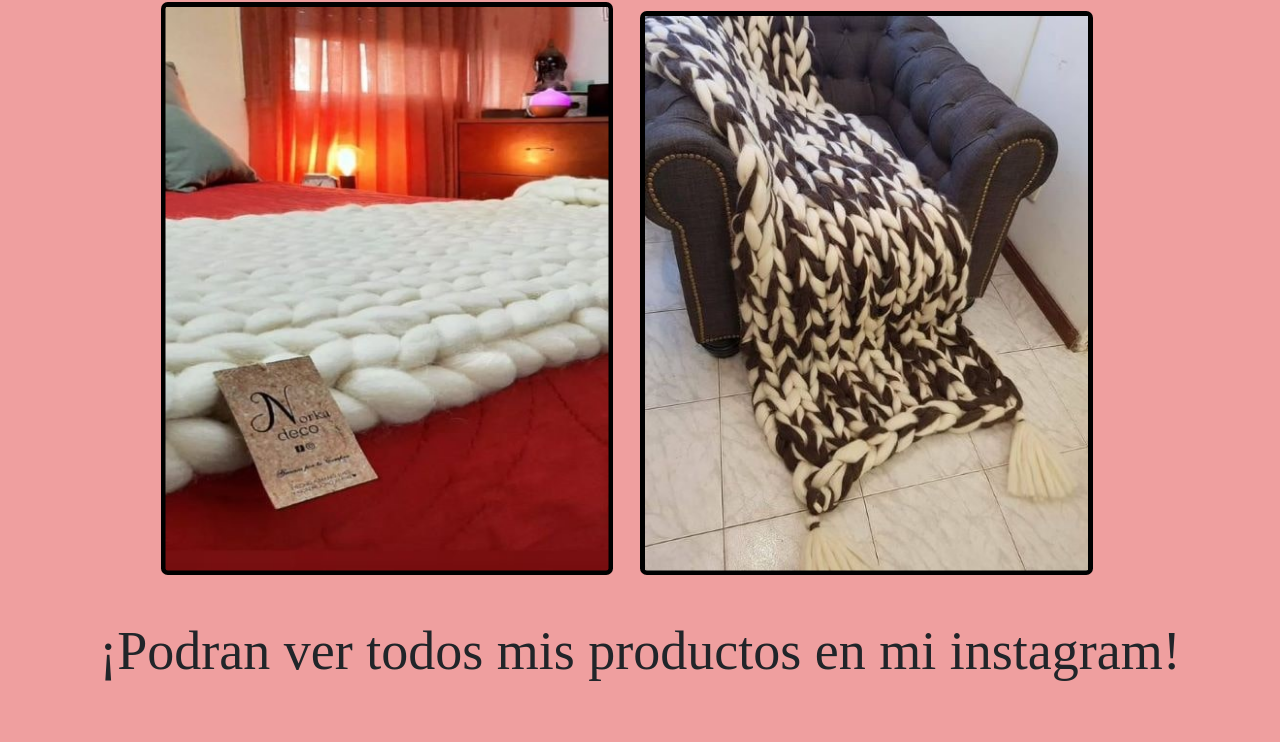
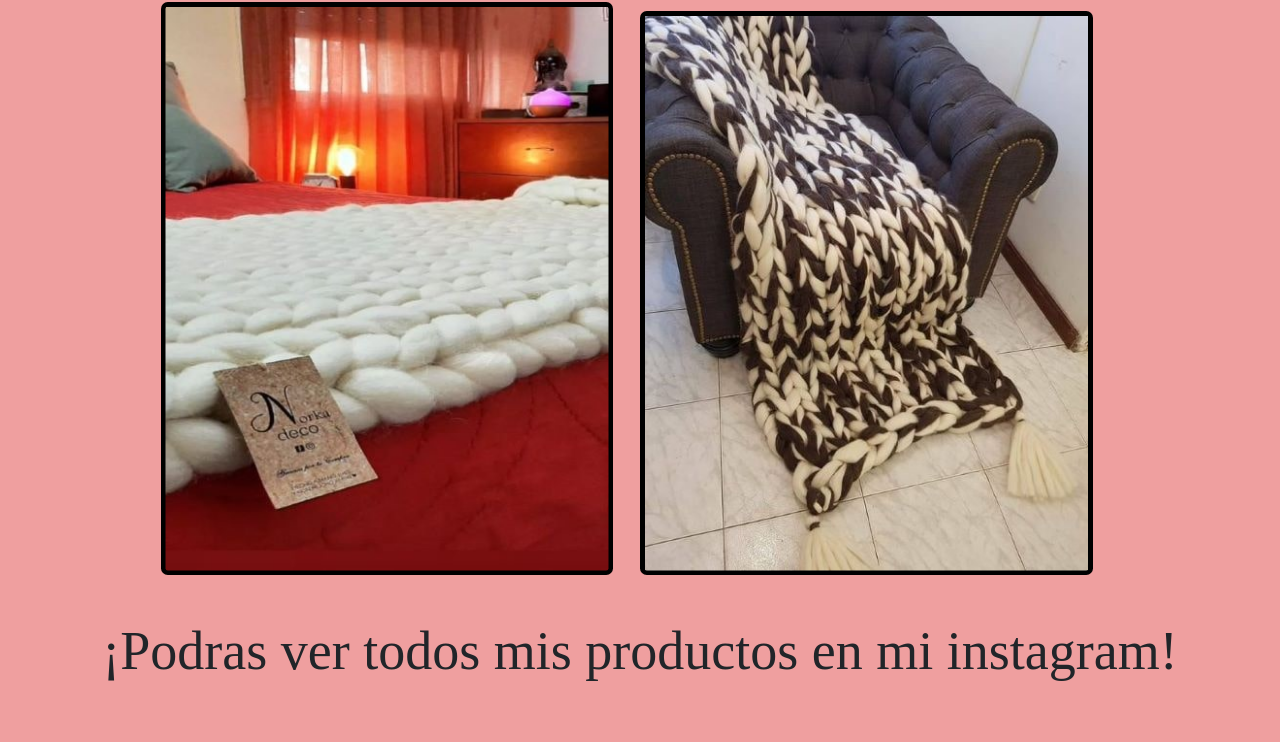
Before and after one commit to mirkocab/repositorio, a plain HTML site: page index.html in a window 1280 px wide. Shown: the part 1350-2092 px from the top of the page. Drawn offline with nearby package versions, Linux system fonts and the light colour scheme; a web font is replaced by a local one.

Commit message:
proyecto final

```diff
--- a/index.html
+++ b/index.html
@@ -106,7 +106,7 @@
           </section>
           <div>
             <p class="hero_ig container">
-              ¡Podran ver todos mis productos en mi instagram!
+              ¡Podras ver todos mis productos en mi instagram!
             </p>
           </div>
     </main>
```
